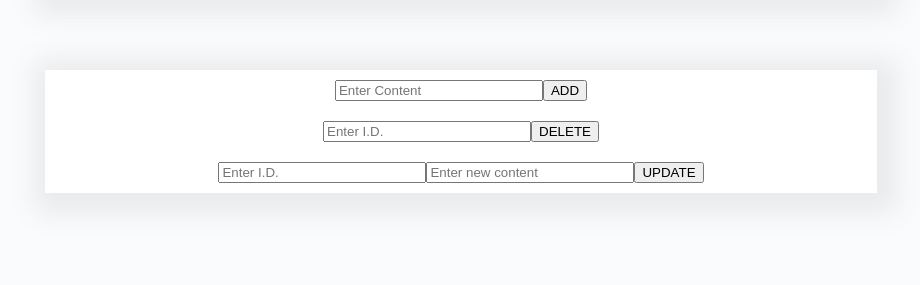
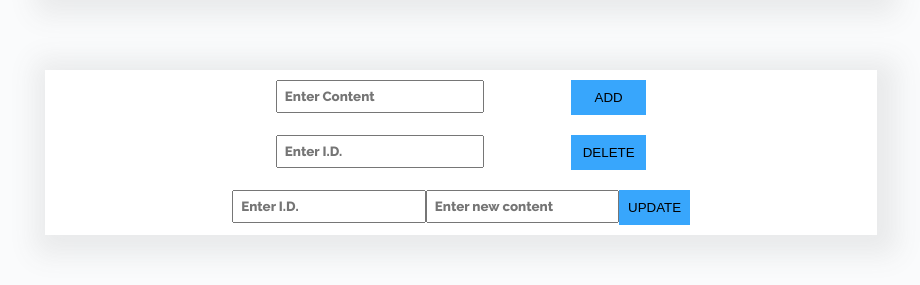
Before and after one commit to jonriquer/Budget-App, a React (Create React App) app in the folder client/: page / in a window 1280 px wide. Shown: the part 169-454 px from the top of the page, without its empty margins (187-1107 px from the left). Built offline with nearby package versions, Linux system fonts and the light colour scheme; no server answers.

Commit message:
form style adjustments

```diff
--- a/client/src/index.scss
+++ b/client/src/index.scss
@@ -47,3 +47,23 @@ $Raleway: 'Raleway', sans-serif;
   background-color: white;
   margin: 75px 0 0 0;
 }
+.inputWrapper {
+  padding: 10px;
+  width: 55%;
+  display: flex;
+  justify-content: space-around;
+}
+.inputWrapper input {
+  height: 2em;
+  font-family: $Raleway;
+  font-weight: 800;
+}
+::placeholder {
+  padding: 5px;
+}
+.inputWrapper button {
+  height: 35px;
+  width: 75px;
+  background-color: rgb(56, 166, 252);
+  border: none;
+}
```
